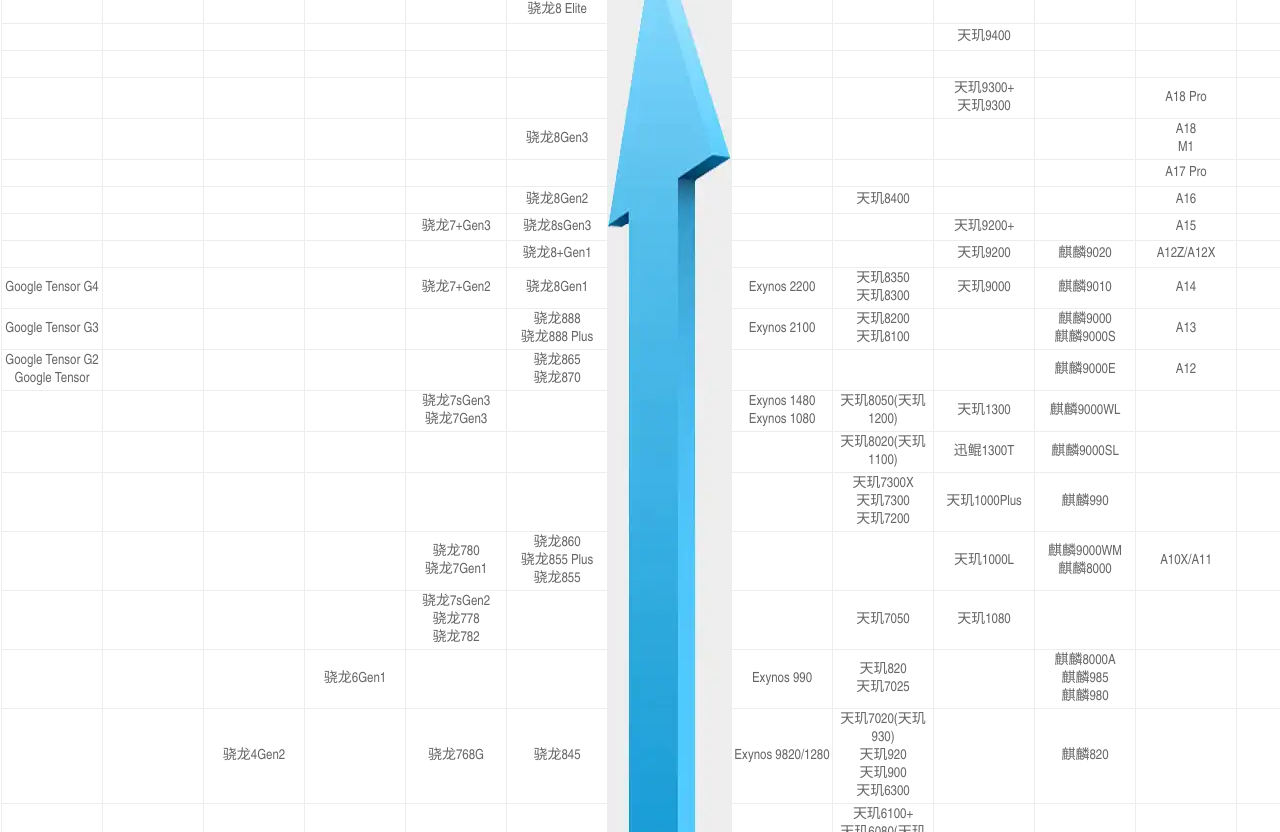
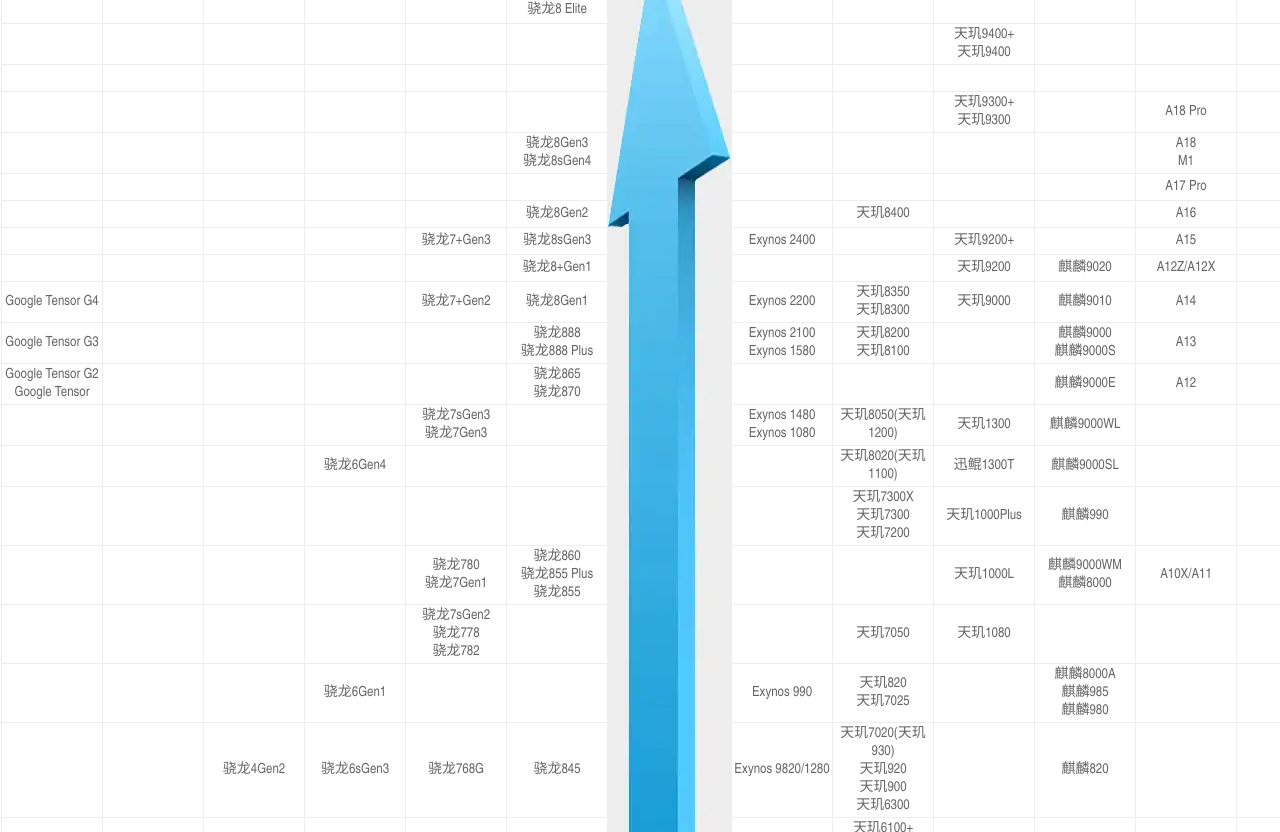
Before and after one commit to taxilng/Mobile_CPU_Ladder_Diagram, a website: page index.html in a window 1280 px wide. Shown: the part 120-952 px from the top of the page. Drawn offline with Linux system fonts and the light colour scheme.

Commit message:
增加天玑9400+，骁龙8sGen4，Exynos 2400，Exynos 1580，骁龙6Gen4, 骁龙6sGen3

```diff
--- a/index.js
+++ b/index.js
@@ -1,24 +1,24 @@
 
 var cpuData = [
     ['','', '', '', '', '骁龙8 Elite', '', '','', '', '', ''],
-    ['','', '', '', '', '', '', '','天玑9400', '', '', ''],
+    ['','', '', '', '', '', '', '','天玑9400+<br/>天玑9400', '', '', ''],
     ['','', '', '', '', '', '', '','', '', '', ''],
     ['','', '', '', '', '', '', '','天玑9300+<br/>天玑9300', '', 'A18 Pro', ''],
-    ['','', '', '', '', '骁龙8Gen3', '', '','', '', 'A18<br/>M1', ''],
+    ['','', '', '', '', '骁龙8Gen3<br/>骁龙8sGen4', '', '','', '', 'A18<br/>M1', ''],
     ['','', '', '', '', '', '', '', '','', 'A17 Pro', ''],
     ['','', '', '', '', '骁龙8Gen2', '', '天玑8400', '','', 'A16', ''],
-    ['','', '', '', '骁龙7+Gen3', '骁龙8sGen3', '', '', '天玑9200+','', 'A15', ''],
+    ['','', '', '', '骁龙7+Gen3', '骁龙8sGen3', 'Exynos 2400', '', '天玑9200+','', 'A15', ''],
     ['','', '', '', '', '骁龙8+Gen1', '', '', '天玑9200','麒麟9020', 'A12Z/A12X', ''],
     ['Google Tensor G4','', '', '', '骁龙7+Gen2', '骁龙8Gen1', 'Exynos 2200', '天玑8350<br/>天玑8300', '天玑9000','麒麟9010', 'A14', ''],
-    ['Google Tensor G3','', '', '', '', '骁龙888<br/>骁龙888 Plus', 'Exynos 2100', '天玑8200<br/>天玑8100', '','麒麟9000<br/>麒麟9000S', 'A13', ''],
+    ['Google Tensor G3','', '', '', '', '骁龙888<br/>骁龙888 Plus', 'Exynos 2100<br/>Exynos 1580', '天玑8200<br/>天玑8100', '','麒麟9000<br/>麒麟9000S', 'A13', ''],
     ['Google Tensor G2<br/>Google Tensor','', '', '', '', '骁龙865<br/>骁龙870', '', '', '','麒麟9000E', 'A12', ''],
     ['','', '', '', '骁龙7sGen3<br/>骁龙7Gen3', '', 'Exynos 1480<br/>Exynos 1080', '天玑8050(天玑1200)', '天玑1300', '麒麟9000WL','', ''],
-    ['','', '', '', '', '', '', '天玑8020(天玑1100)', '迅鲲1300T', '麒麟9000SL','', ''],
+    ['','', '', '骁龙6Gen4', '', '', '', '天玑8020(天玑1100)', '迅鲲1300T', '麒麟9000SL','', ''],
     ['','', '', '', '', '', '', '天玑7300X<br/>天玑7300<br/>天玑7200','天玑1000Plus', '麒麟990', '', ''],
     ['','', '', '', '骁龙780<br/>骁龙7Gen1', '骁龙860<br/>骁龙855 Plus<br/>骁龙855', '', '', '天玑1000L','麒麟9000WM<br/>麒麟8000', 'A10X/A11', ''],
     ['','', '', '', '骁龙7sGen2<br/>骁龙778<br/>骁龙782', '', '', '天玑7050', '天玑1080', '', '', ''],
     ['','', '', '骁龙6Gen1', '', '', 'Exynos 990', '天玑820<br/>天玑7025','', '麒麟8000A<br/>麒麟985<br/>麒麟980', '', ''],
-    ['','', '骁龙4Gen2', '', '骁龙768G', '骁龙845', 'Exynos 9820/1280', '天玑7020(天玑930)<br/>天玑920<br/>天玑900<br/>天玑6300', '','麒麟820', '', ''],
+    ['','', '骁龙4Gen2', '骁龙6sGen3', '骁龙768G', '骁龙845', 'Exynos 9820/1280', '天玑7020(天玑930)<br/>天玑920<br/>天玑900<br/>天玑6300', '','麒麟820', '', ''],
     ['','', '骁龙4Gen1', '骁龙695', '骁龙765G<br/>骁龙750G', '', '', '天玑6100+<br/>天玑6080(天玑810)<br/>天玑800<br/>天玑800U','', '麒麟810', 'A9X/A10', '虎贲T760'],
     ['','', '', '', '骁龙720G<br/>骁龙730<br/>骁龙730G', '骁龙835', 'Exynos 9810', 'Helio G90T<br/>天玑720', '','', '', ''],
     ['','', '骁龙480', '', '', '', 'Exynos 980', '曦力G99<br/>天玑700<br/>天玑6020','', '麒麟970', '', ''],
```
Also changed, not shown: changelog.html (+2 -0 lines).
